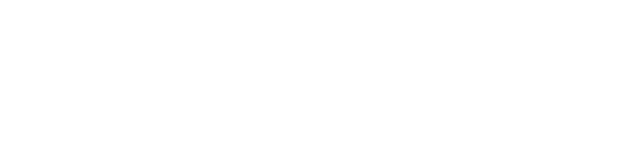
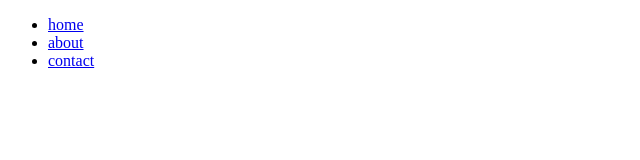
Before and after one commit to tcubias/Final-Project, a plain HTML site: page about.html in a window 1280 px wide. Shown: the whole page, without its empty margins (0-640 px from the left). Drawn offline with Linux system fonts and the light colour scheme.

Commit message:
created navigation on all 3 pages

```diff
--- a/about.html
+++ b/about.html
@@ -8,6 +8,18 @@
     <link rel="stylesheet" href="css/style.css">
 </head>
 <body>
-
+    <nav>
+        <ul>
+            <li>
+                <a href="index.html">home</a>
+            </li>
+            <li>
+                <a href="about.html">about</a>
+            </li>
+            <li>
+                <a href="contact.html">contact</a>
+            </li>
+        </ul>
+    </nav>
 </body>
 </html>
```
Also changed, not shown: contact.html (+13 -1 lines), index.html (+13 -1 lines).
